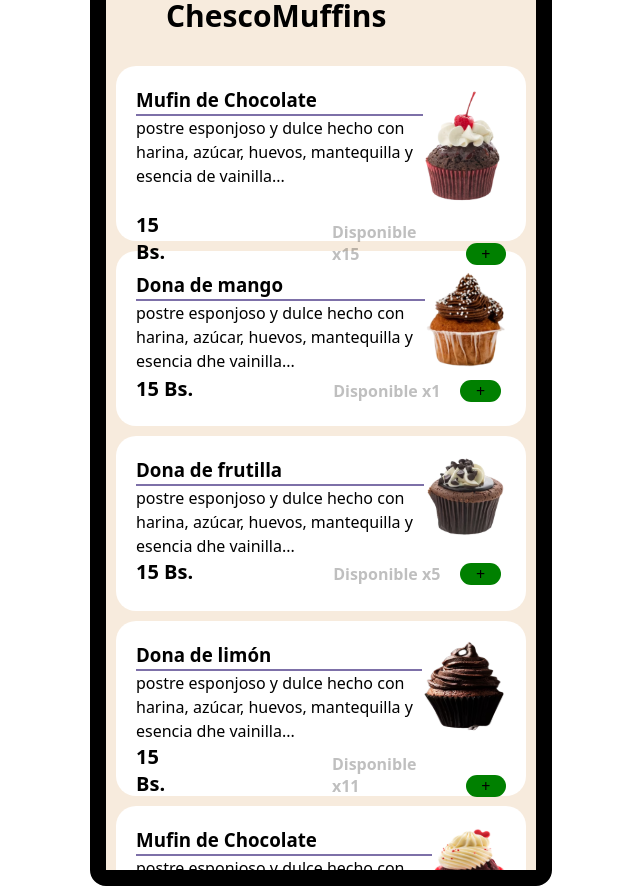
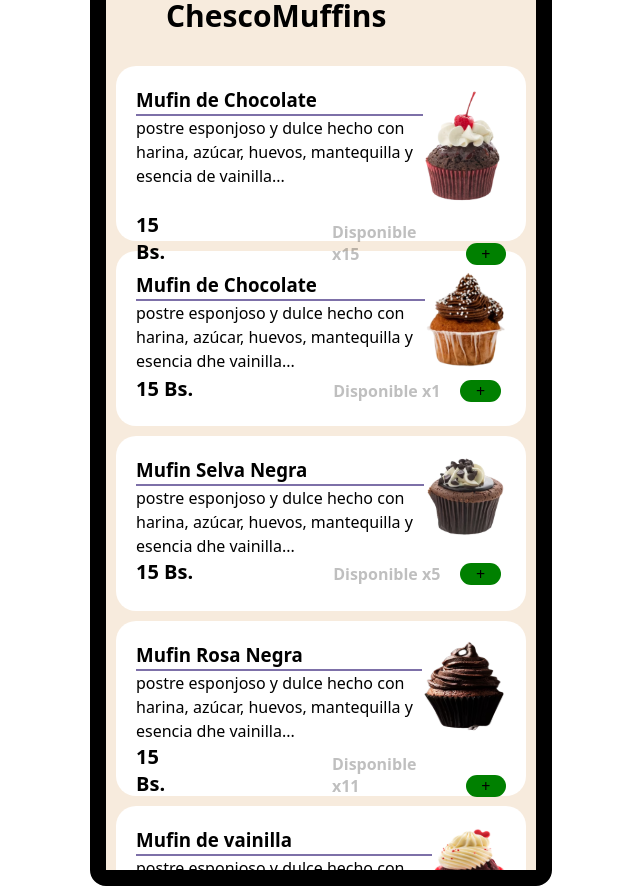
Before and after one commit to Icondoric/pasteleriaHH, a React (Vite) app: page / in a window 1280 px wide. Shown: the whole page, without its empty margins (319-959 px from the left). Built offline with nearby package versions, Linux system fonts and the light colour scheme.

Commit message:
Acabado Ahora si

```diff
--- a/src/assets/muffinsApi.js
+++ b/src/assets/muffinsApi.js
@@ -7,28 +7,28 @@ export const infoMuffins = [
         disponible: 'Disponible x15'
    },
    {
-        title: 'Dona de mango',
+        title: 'Mufin de Chocolate',
         description: 'postre esponjoso y dulce hecho con harina, azúcar, huevos, mantequilla y esencia dhe vainilla...',
         precio: '15 Bs. ',
         img_muffin: '/image 59.svg',
         disponible: 'Disponible x1'
     },
     {
-        title: 'Dona de frutilla',
+        title: 'Mufin Selva Negra',
         description: 'postre esponjoso y dulce hecho con harina, azúcar, huevos, mantequilla y esencia dhe vainilla...',
         precio: '15 Bs. ',
         img_muffin: '/image 60.svg',
         disponible: 'Disponible x5'
     },
     {
-        title: 'Dona de limón',
+        title: 'Mufin Rosa Negra',
         description: 'postre esponjoso y dulce hecho con harina, azúcar, huevos, mantequilla y esencia dhe vainilla...',
         precio: '15 Bs. ',
         img_muffin: '/image 61.svg',
         disponible: 'Disponible x11'
     },
     {
-        title: 'Mufin de Chocolate',
+        title: 'Mufin de vainilla',
         description: 'postre esponjoso y dulce hecho con harina, azúcar, huevos, mantequilla y esencia de vainilla...',
         precio: '15 Bs. ',
         img_muffin: '/image 58.svg',
--- a/src/components/HeaderMuffins.jsx
+++ b/src/components/HeaderMuffins.jsx
@@ -2,8 +2,8 @@ import React from "react";
 import "./LeftButton.css"; // Importar estilos para LeftButton
 import "./RightButton.css"; // Importar estilos para RightButton
 import "./HeaderCategorias.css"; // Importar estilos para Navbar
-import Backbutton from "./BackButton";
-import BotonMufin from "./BotonMufin";
+import Backbutton from "./Atomos/BackButton";
+import BotonMufin from "./Atomos/BotonMufin";
 
 const HeaderMuffins = () => {
   return (
```
Also changed, not shown: src/components/HeaderMuffins.css (+22 -0 lines), src/components/Atomos/Back.jsx (renamed from src/components/Back.jsx), src/components/Atomos/BackButton.css (added), src/components/Atomos/BackButton.jsx (renamed from src/components/BackButton.jsx), src/components/Atomos/BotonCafe.css (renamed from src/components/BotonCafe.css), src/components/Atomos/BotonCafe.jsx (renamed from src/components/BotonCafe.jsx), src/components/Atomos/BotonMufin.jsx (renamed from src/components/BotonMufin.jsx).
